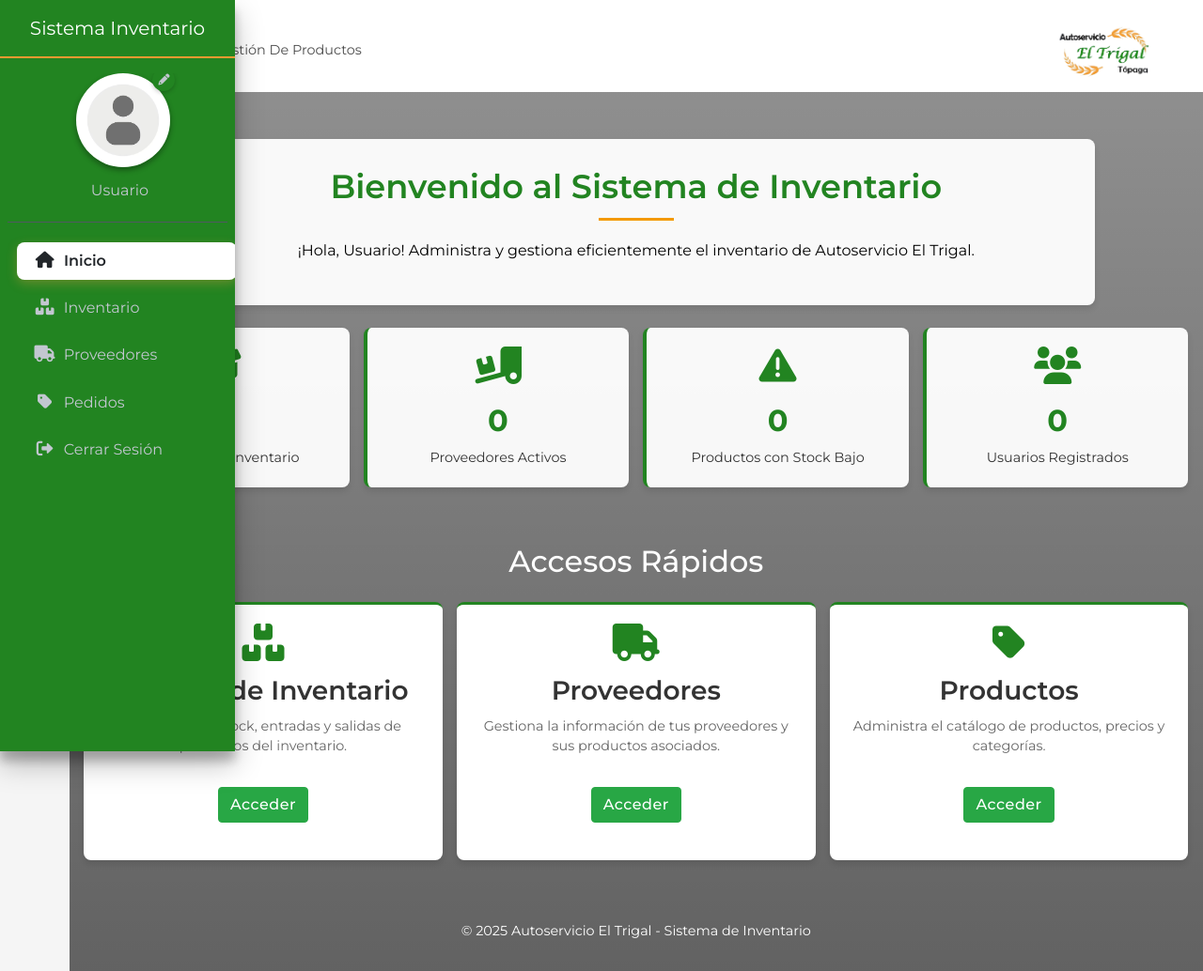
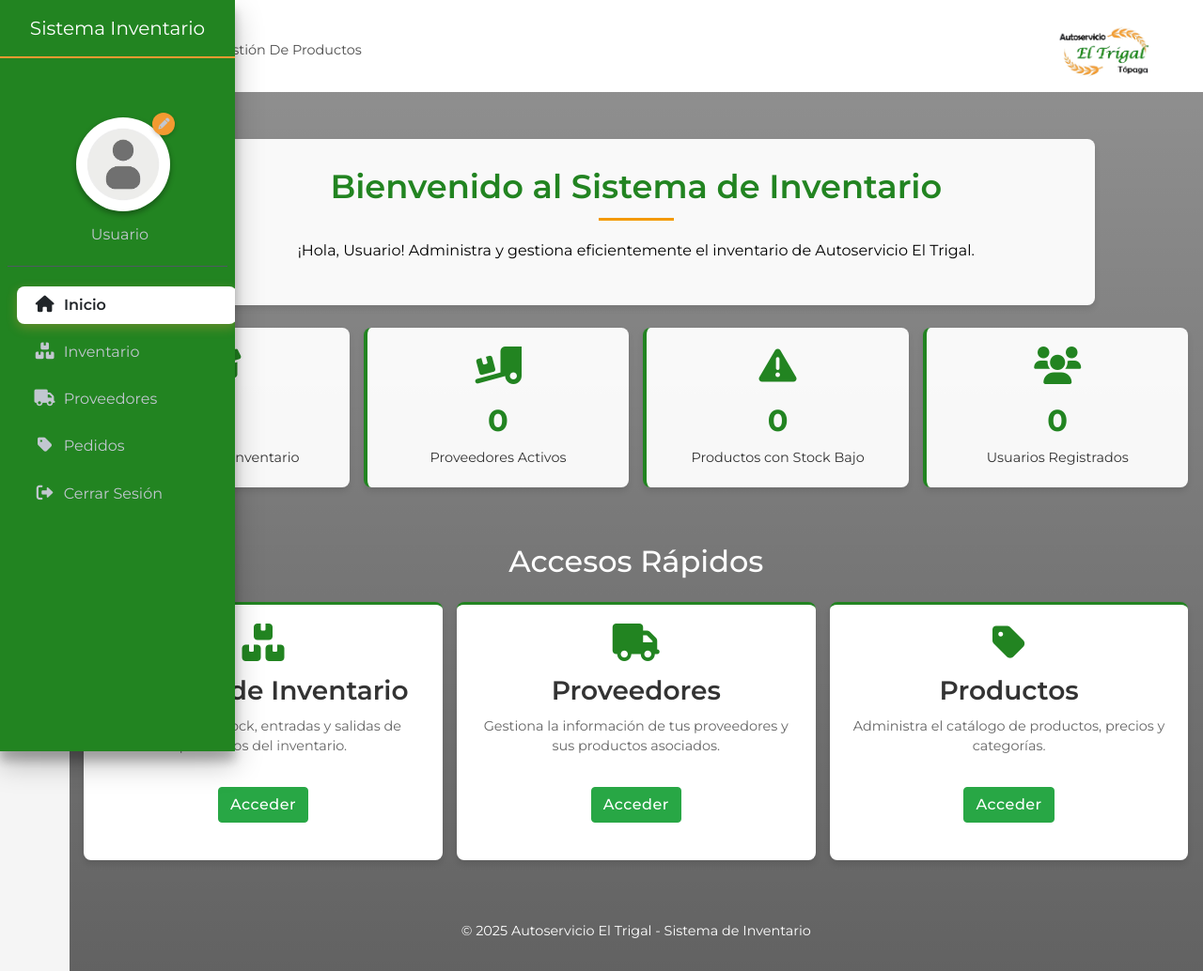
Before and after one commit to Jxvi3r09/Autoservicioeltrigal, a Django app: page /inicioinv/ in a window 1280 px wide. Shown: the whole page at 94% size. Run offline with Django 5.2, Linux system fonts and the light colour scheme; some libraries are stand-ins or nearby versions.

Commit message:
Modificacion de estilos

```diff
--- a/pagina/static/myapp/css/estilospedidos.css
+++ b/pagina/static/myapp/css/estilospedidos.css
@@ -838,13 +838,14 @@ body.sidebar-collapse .sidebar-toggle-btn {
 .image.position-relative {
     position: relative;
     display: inline-block;
+    margin-top: 20%;
 }
 
 .edit-profile-icon {
     position: absolute;
     top: -5px;
     right: -5px;
-    background-color: #228421;
+    background-color: rgb(243, 154, 49) !important;
     color: white;
     border-radius: 50%;
     width: 24px;
--- a/pagina/static/myapp/css/inicioinv.css
+++ b/pagina/static/myapp/css/inicioinv.css
@@ -799,15 +799,16 @@ body:not(.sidebar-collapse) .user-avatar,
 
 
 .image.position-relative {
-    position: relative;
+    position: relative !important;
     display: inline-block;
+    margin-top: 20%;
 }
 
 .edit-profile-icon {
     position: absolute;
     top: -5px;
     right: -5px;
-    background-color: #228421;
+    background-color: rgb(243, 154, 49) !important;
     color: white;
     border-radius: 50%;
     width: 24px;
--- a/pagina/static/myapp/css/inventario.css
+++ b/pagina/static/myapp/css/inventario.css
@@ -1645,13 +1645,14 @@ body.sidebar-collapse .controls-section {
 .image.position-relative {
     position: relative;
     display: inline-block;
+    margin-top: 20%;
 }
 
 .edit-profile-icon {
     position: absolute;
     top: -5px;
     right: -5px;
-    background-color: #228421;
+    background-color:rgb(243, 154, 49) !important;
     color: white;
     border-radius: 50%;
     width: 24px;
--- a/pagina/static/myapp/css/proveedores.css
+++ b/pagina/static/myapp/css/proveedores.css
@@ -567,13 +567,14 @@ body:not(.sidebar-collapse) .user-avatar,
 .image.position-relative {
     position: relative;
     display: inline-block;
+    margin-top: 20%;
 }
 
 .edit-profile-icon {
     position: absolute;
     top: -5px;
     right: -5px;
-    background-color: #228421;
+    background-color: rgb(243, 154, 49) !important;
     color: white;
     border-radius: 50%;
     width: 24px;
--- a/pagina/static/myapp/css/usuarios.css
+++ b/pagina/static/myapp/css/usuarios.css
@@ -733,13 +733,14 @@ textarea:focus {
 .image.position-relative {
     position: relative;
     display: inline-block;
+    margin-top: 20%;
 }
 
 .edit-profile-icon {
     position: absolute;
     top: -5px;
     right: -5px;
-    background-color: #228421;
+    background-color: rgb(243, 154, 49) !important;
     color: white;
     border-radius: 50%;
     width: 24px;
--- a/pagina/templates/sistema/copiasbd.html
+++ b/pagina/templates/sistema/copiasbd.html
@@ -24,7 +24,7 @@
     <script src="https://cdn.jsdelivr.net/npm/sweetalert2@11"></script>
 </head>
 
-<body class="hold-transition sidebar-mini sidebar-collapse">
+  <body class="hold-transition sidebar-mini sidebar-collapse">
     <!-- Botón móvil para mostrar/ocultar sidebar -->
     <button class="toggle-sidebar-btn d-lg-none" id="sidebarToggler">
         <i class="fas fa-bars"></i>
--- a/proyecto/settings.py
+++ b/proyecto/settings.py
@@ -86,7 +86,7 @@ DATABASES = {
     'ENGINE': 'django.db.backends.mysql',
     'NAME': 'proyecto',
     'USER': 'root',
-    'PASSWORD':'Javier',
+    'PASSWORD':'',
     'HOST': 'localhost',  # Asegúrate de que solo sea la IP
     'PORT': '3306',  # Solo el número del puerto, sin IP
 }
```
Also changed, not shown: 1 other file.
